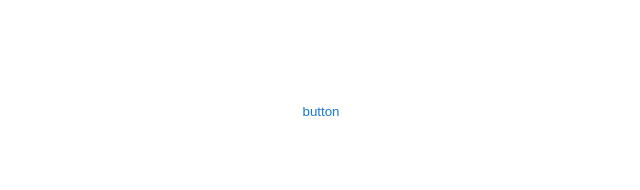
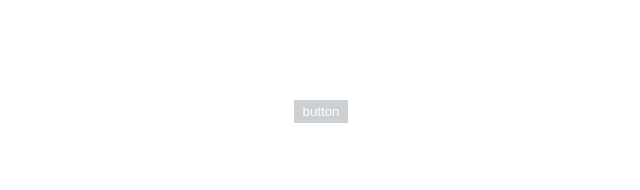
Before and after one commit to richardimaoka/react-code-snippets, a Next.js app in the folder nextjs/: page / in a window 1280 px wide. Shown: the top 190 px of the page, without its empty margins (319-959 px from the left). Built offline with nearby package versions, Linux system fonts and the light colour scheme.

Commit message:
disabled

```diff
--- a/nextjs/app/components/buttons/Button.module.css
+++ b/nextjs/app/components/buttons/Button.module.css
@@ -12,13 +12,7 @@
   padding-left: 8px;
   padding-right: 8px;
 
-  color: rgb(25, 118, 210);
+  color: white;
+  /* contained background  */
+  background-color: rgb(205, 208, 211);
 }
-
-.button:hover {
-  background-color: rgb(238, 238, 238);
-}
-
-.button:active {
-  background-color: rgb(168, 179, 189);
-}
```
